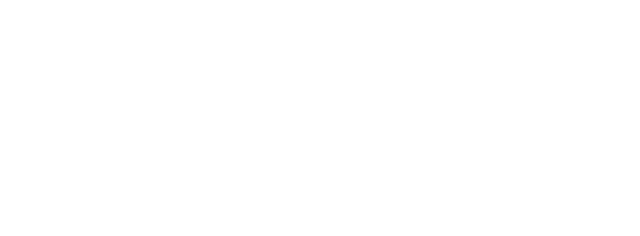
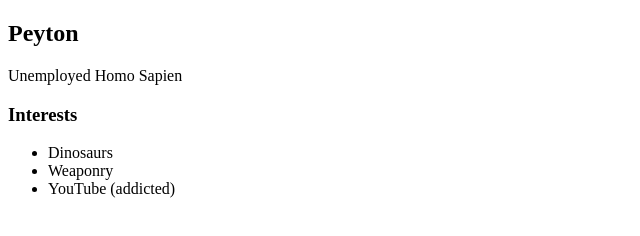
Before and after one commit to PeytonStrahan/first-website.github.io, a plain HTML site: page index.html in a window 1280 px wide. Shown: the whole page, without its empty margins (0-640 px from the left). Drawn offline with Linux system fonts and the light colour scheme.

Commit message:
Added browser title and body contents

```diff
--- a/index.html
+++ b/index.html
@@ -1,7 +1,7 @@
 <!DOCTYPE HTML>
 <html>
     <head>
-        <title>Peyton's Amazing Website</title>
+        <title>Peyton's Mediocrely Peculiar Website</title>
     </head>
 
     <body>
@@ -11,7 +11,22 @@
             </nav>
 
             <main>
+                <div class="sidebar">
 
+                </div>
+
+                <div class="content">
+                    <h2>Peyton</h2>
+                    <p>Unemployed Homo Sapien</p>
+                    <div class="interests">
+                        <h3>Interests</h3>
+                        <ul>
+                            <li>Dinosaurs</li>
+                            <li>Weaponry</li>
+                            <li>YouTube (addicted)</li>
+                        </ul>
+                    </div>
+                </div>
             </main>
         </div>
     </body>
```
